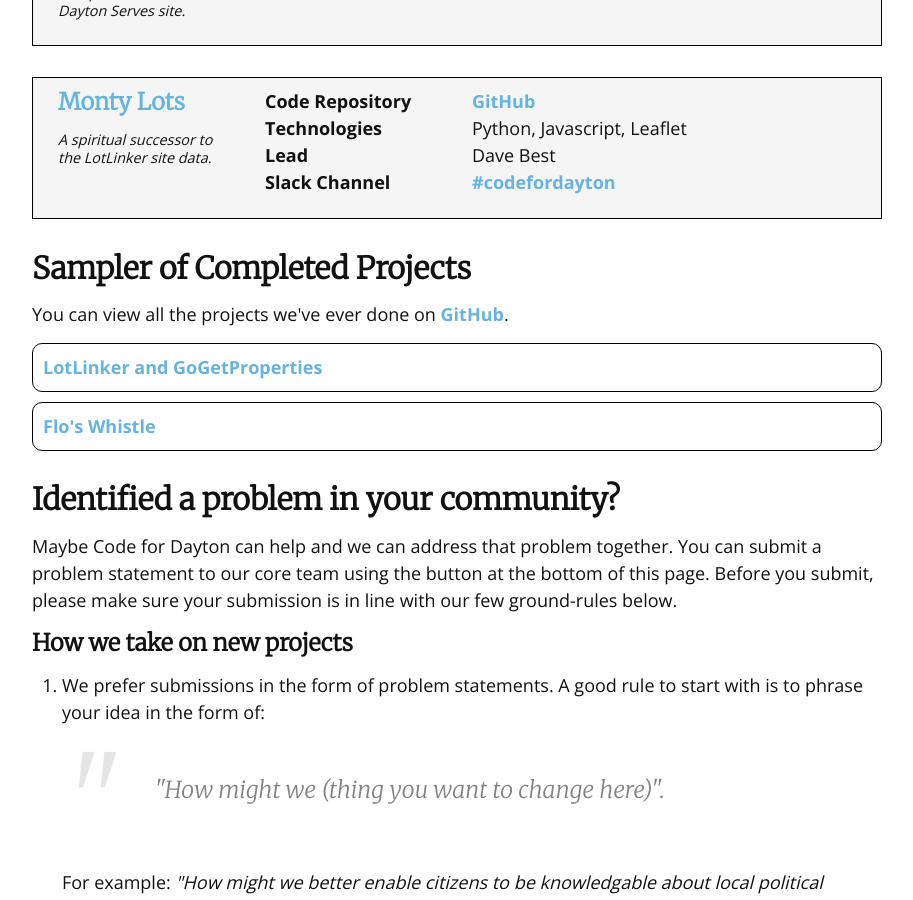
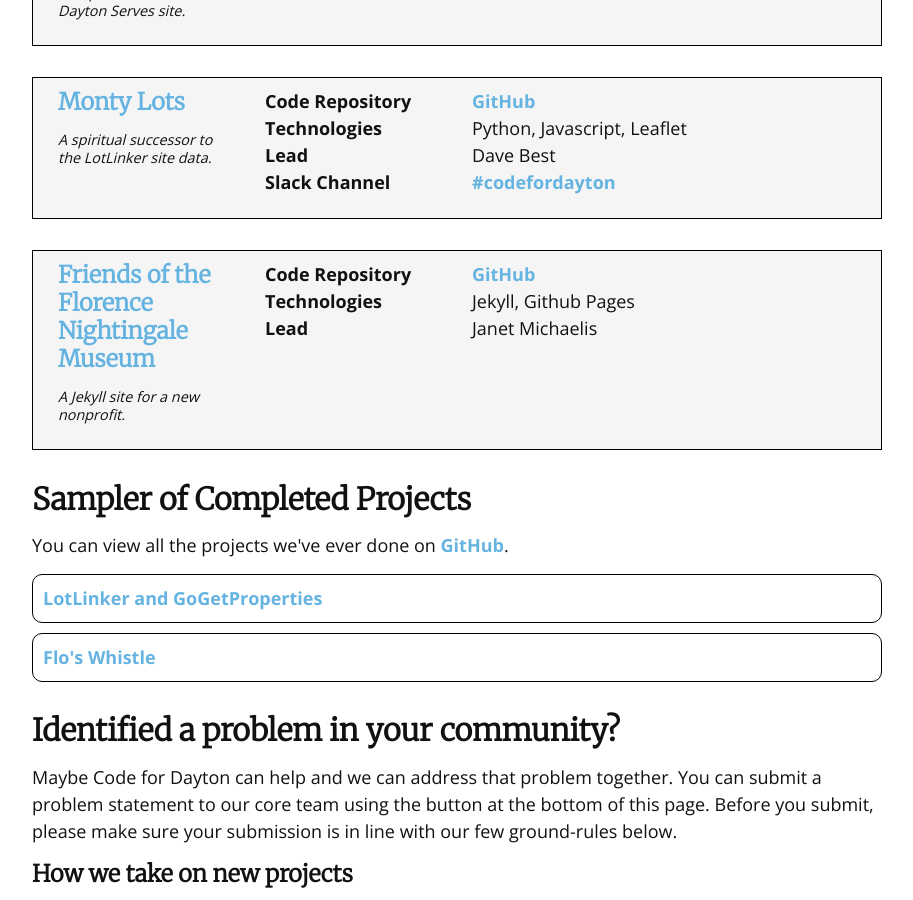
Before and after one commit to codefordayton/codefordayton.org, a Jekyll site: the page built from projects.html, in a window 1280 px wide and 900 px high, scrolled down 726 px. Shown: the whole window, without its empty margins (183-1096 px from the left). Built offline with Jekyll 4.4.1, drawn with Linux system fonts in a browser that asks for light colours; nearby versions of some CDN libraries.

Commit message:
Adding Friends of Florence Nightingale Museum to the list of active projects.

```diff
--- a/_data/projects/active.yml
+++ b/_data/projects/active.yml
@@ -26,3 +26,10 @@
   lead: Dave Best
   technologies: Python, Javascript, Leaflet
   slackChannel: codefordayton
+- name: Friends of the Florence Nightingale Museum
+  elevatorPitch: >
+    A Jekyll site for a new nonprofit.
+  url: https://www.friendsoffnm.org/
+  repository: https://github.com/codefordayton/friendsoffnm.org
+  lead: Janet Michaelis
+  technologies: Jekyll, Github Pages
```
